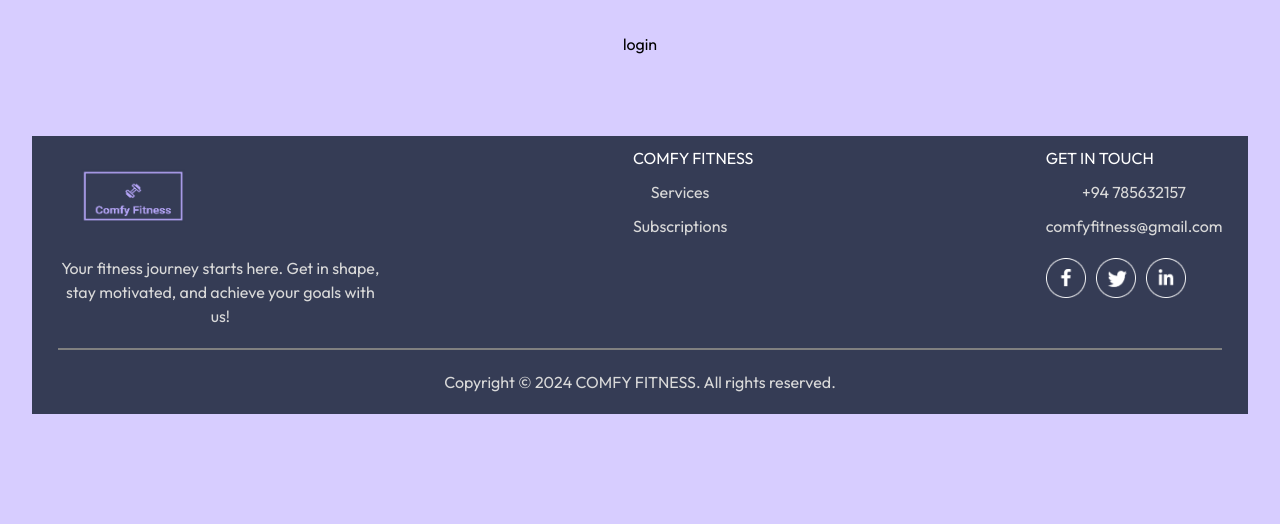
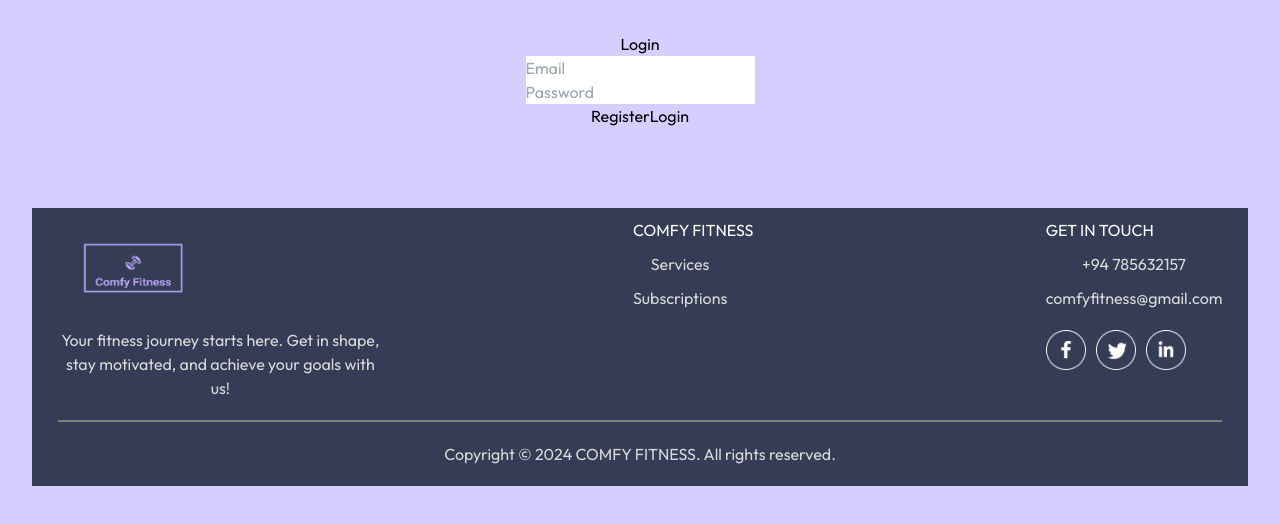
Before and after one commit to Leashaniya/ComfyFitness, a React (Vite) app in the folder frontend/: page /login in a window 1280 px wide. Shown: the top 524 px of the page. Built offline with nearby package versions, Linux system fonts and the light colour scheme.

Commit message:
frontend upto login

```diff
--- a/frontend/package.json
+++ b/frontend/package.json
@@ -12,6 +12,7 @@
   "dependencies": {
     "@popperjs/core": "^2.11.8",
     "antd": "^5.16.2",
+    "axios": "^1.6.8",
     "bootstrap": "^5.3.3",
     "react": "^18.2.0",
     "react-bootstrap": "^2.10.2",
--- /dev/null
+++ b/frontend/src/components/Button.jsx
@@ -0,0 +1,11 @@
+import React from 'react';
+
+const Button = (props) => {
+    return (
+        <button className={`rounded w-[300px] h-[40px] px-[10px] bg-neutral-800 hover:bg-neutral-900 duration-200 text-white uppercase font-bold text-sm ${props.className}`} onClick={ props.onClick }>
+            { props.text }
+        </button>
+    );
+}
+
+export default Button;
--- /dev/null
+++ b/frontend/src/components/FormBox.jsx
@@ -0,0 +1,18 @@
+import React from "react";
+
+const FormBox = (props) => {
+  return (
+    <div className="rounded shadow-[0px_0px_10px_0px_rgba(0,0,0,0.5)] flex flex-col p-[20px] gap-[5px]">
+      {props.title ? (
+        <div className="w-full text-center font-semibold text-lg pb-[10px]">
+          {props.title ? props.title : ""}
+        </div>
+      ) : (
+        <></>
+      )}
+      {props.children}
+    </div>
+  );
+};
+
+export default FormBox;
--- /dev/null
+++ b/frontend/src/components/Input.jsx
@@ -0,0 +1,19 @@
+import React from "react";
+
+const Input = (props) => {
+  return (
+    <div className="rounded border-2 w-[300px] h-[50px] flex px-[10px] items-center focus-within:border-neutral-800">
+      <input
+        type={props.type ? props.type : "text"}
+        value={props.value ? props.value : ""}
+        onChange={props.onChange ? props.onChange : ""}
+        disabled={props.disabled ? props.disabled : ""}
+        placeholder={props.placeholder ? props.placeholder : ""}
+        className="h-full w-full pr-[10px] outline-0"
+      />
+      {props.icon ? props.icon : <></>}
+    </div>
+  );
+};
+
+export default Input;
--- a/frontend/src/pages/Login.jsx
+++ b/frontend/src/pages/Login.jsx
@@ -1,12 +1,106 @@
 import React from 'react'
+import axios from 'axios'
+import { useNavigate } from 'react-router-dom';
+import { useState } from 'react';
+import Button from '../components/Button.jsx'
+import FormBox from '../components/FormBox.jsx'
+import Input from '../components/Input.jsx'
 
 
 const Login = () => {
+  const [email, setEmail] = useState("");
+  const [password, setPassword] = useState("");
+  const [errorMessage, setErrorMessage] = useState("");
+  const navigate = useNavigate();
+
+  // const handleLogin = () => {
+  //     const user = {
+  //         email,
+  //         password
+  //     }
+
+  //     axios.post("http://localhost:7505/user/login-customer", user)
+  //         .then((res) => {
+  //             localStorage.setItem("user", JSON.stringify(res.data));
+  //             navigate("/");
+  //         })
+  //         .catch((err) => {
+  //             setErrorMessage("Incorrect email or password. Please try again.");
+  //             console.log(`Login Failed ${err}`);
+  //         });
+  // }
+
+  const handleRegistration = () => {
+      navigate("/register");
+  }
+  // const handleEmailChange = (event) => {
+  //   setUsername(event.target.value);
+  // }
+
+  // const handlePasswordChange = (event) => {
+  //   setPassword(event.target.value);
+  // }
+
+  // const handleSubmit = (event) => {
+  //   event.preventDefault();
+  //   if (email === 'midwife@123' && password === '123456789') {
+  //     alert("Login Success")
+  //     window.location.href="/";
+
+  //   } else {
+  //     alert("Enter correct username and password")
+  //     setError('Invalid username or password');
+  //   }
+  // }
+
+
+  const handleUsernameChange = (event) => {
+    setUsername(event.target.value);
+  }
+
+  const handlePasswordChange = (event) => {
+    setPassword(event.target.value);
+  }
+  const handleSubmit = (event) => {
+    event.preventDefault();
+    if (email === 'midwife@123' && password === '123456789') {
+      alert("Login Success")
+      window.location.href="/home";
+
+    } else {
+      alert("Enter correct username and password")
+      setError('Invalid username or password');
+    }
+  }
+
+
   return (
-    <div>
-      login
-    </div>
-  )
-}
+      <div className="flex justify-center items-center min-h-[calc(100vh-64px)]">
+          <FormBox title="Login">
+              <Input
+                  placeholder="Email"
+                  type="text"
+                  value={email}
+                  onChange={(e) => {
+                      setEmail(e.target.value);
+                  }}
+              />
+              <Input
+                  placeholder="Password"
+                  type="password"
+                  value={password}
+                  onChange={(e) => {
+                      setPassword(e.target.value);
+                  }}
+              />
+              {errorMessage && <p className="text-red-500">{errorMessage}</p>}
+              {/* <Button className="mt-[10px]" text="Login" onClick={() => { handleSubmit() }} /> */}
+              <Button className="mt-[10px]" text="Register" onClick={() => { handleRegistration() }} />
+              <button type="submit" onClick={handleSubmit}>Login</button>
 
-export default Login
+          </FormBox>
+      </div>
+  );
+};
+
+export default Login;
```
Also changed, not shown: 1 other file (tests, documents, lock files or other folders).
